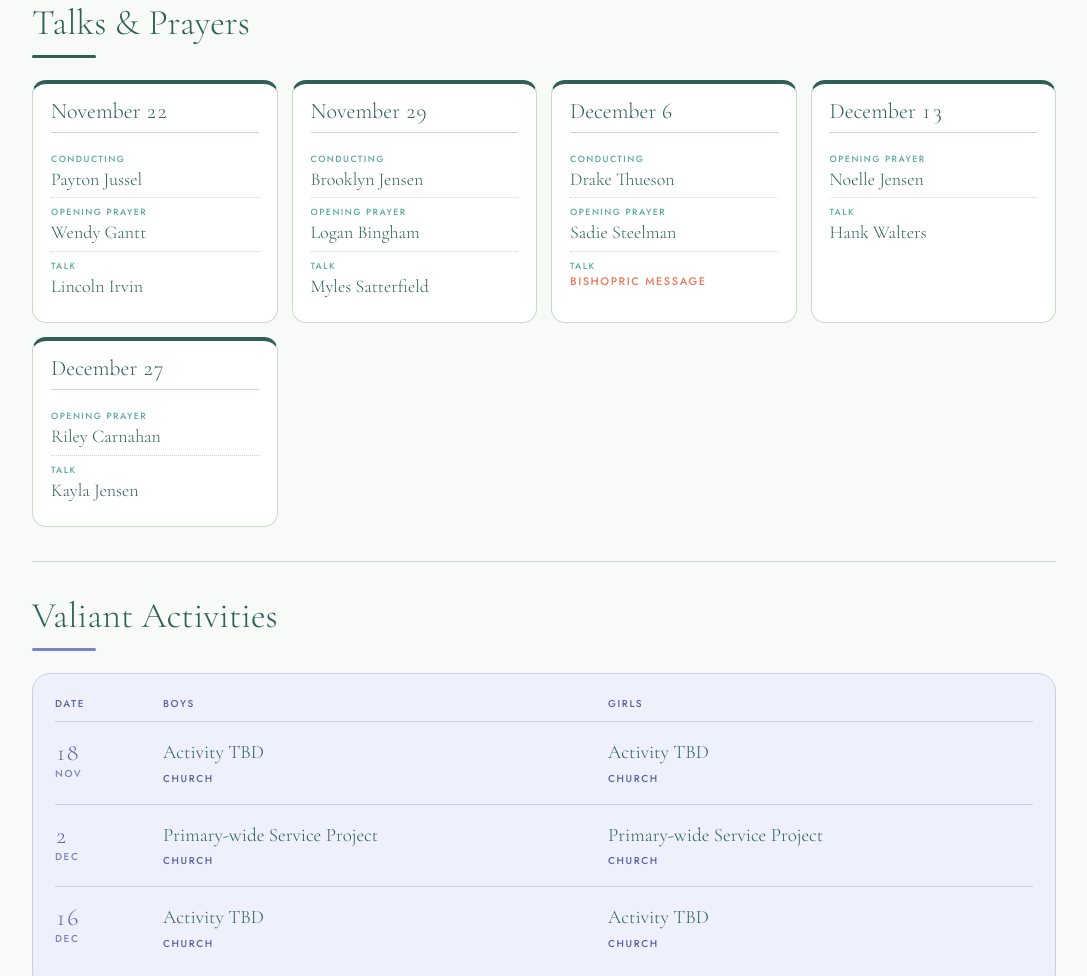
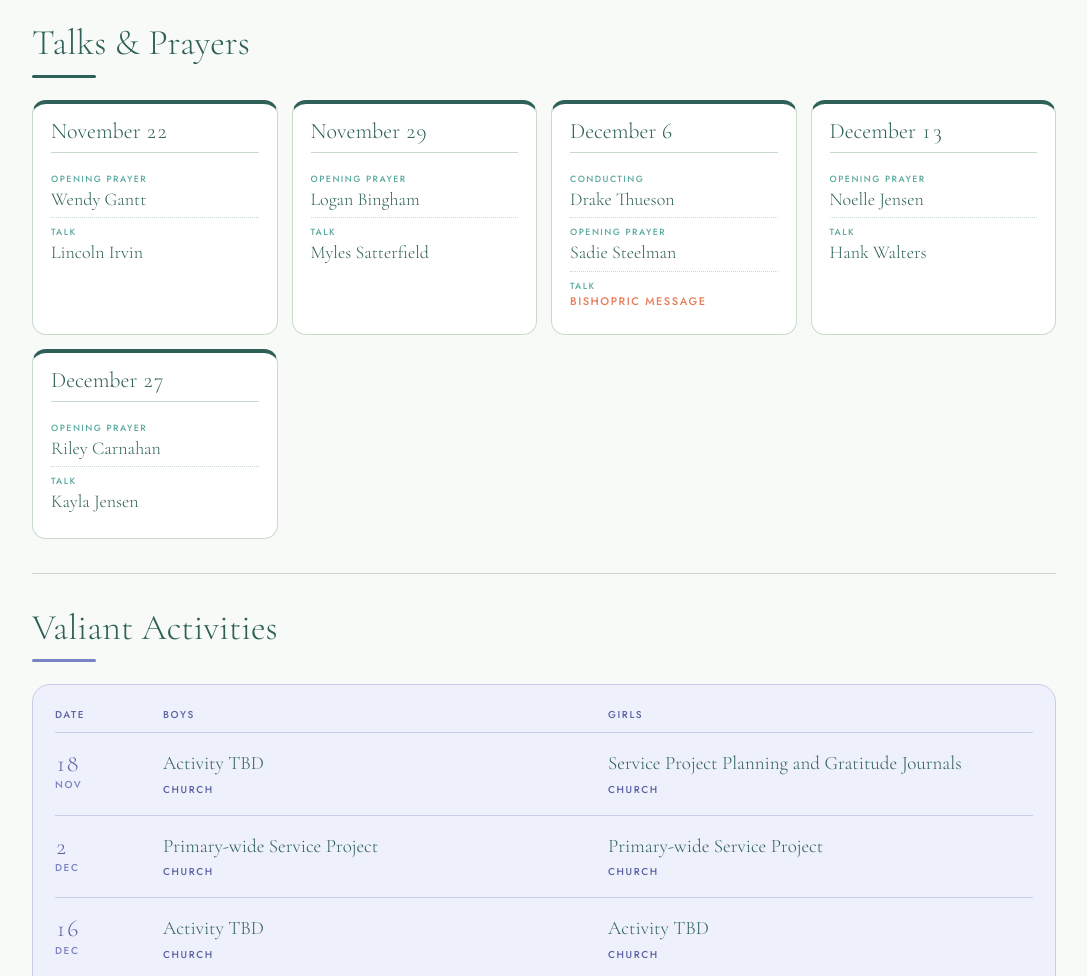
Before and after one commit to armenmac/legacy-primary-newsletter, a plain HTML site: page index.html in a window 1280 px wide. Shown: the part 1944-2920 px from the top of the page, without its empty margins (96-1183 px from the left). Drawn offline with nearby package versions, Linux system fonts and the light colour scheme.

Commit message:
Add files via upload

```diff
--- a/index.html
+++ b/index.html
@@ -545,6 +545,7 @@
           <div>
             <p class="u-event">Primary Service Project</p>
             <p class="u-when">Wednesday · 5:00–6:00 PM · Church</p>
+            <p class="u-note">All ages invited</p>
           </div>
         </div>
 
@@ -652,14 +653,12 @@
 
         <div class="t-card">
           <p class="t-date">November 22</p>
-          <p class="t-role"><span class="r">Conducting</span><span class="n">Payton Jussel</span></p>
           <p class="t-role"><span class="r">Opening Prayer</span><span class="n">Wendy Gantt</span></p>
           <p class="t-role"><span class="r">Talk</span><span class="n">Lincoln Irvin</span></p>
         </div>
 
         <div class="t-card">
           <p class="t-date">November 29</p>
-          <p class="t-role"><span class="r">Conducting</span><span class="n">Brooklyn Jensen</span></p>
           <p class="t-role"><span class="r">Opening Prayer</span><span class="n">Logan Bingham</span></p>
           <p class="t-role"><span class="r">Talk</span><span class="n">Myles Satterfield</span></p>
         </div>
@@ -713,7 +712,7 @@
           </div>
           <div>
             <p class="v-colhead">Girls</p>
-            <p class="v-what">Activity TBD</p>
+            <p class="v-what">Service Project Planning and Gratitude Journals</p>
             <p class="v-where">Church</p>
           </div>
         </div>
```
